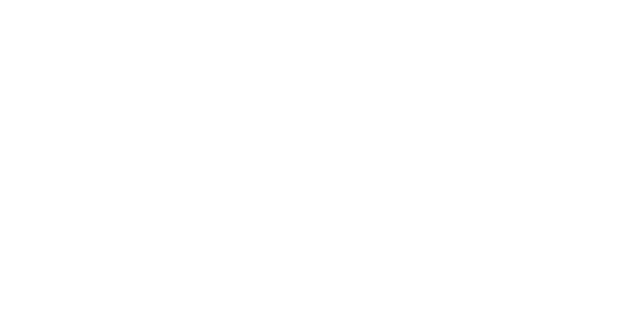
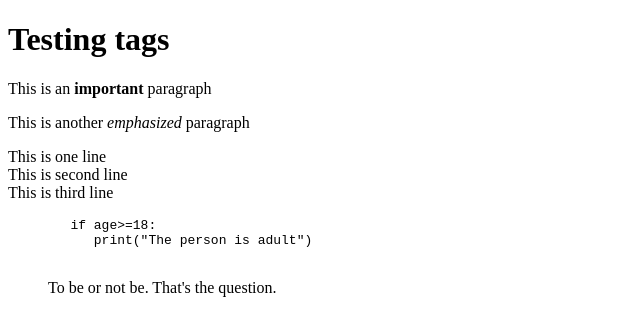
Before and after one commit to A22DiegoGP/web, a plain HTML site: page index.html in a window 1280 px wide. Shown: the whole page, without its empty margins (0-640 px from the left). Drawn offline with Linux system fonts and the light colour scheme.

Commit message:
Text Tags Used

```diff
--- a/index.html
+++ b/index.html
@@ -4,9 +4,23 @@
     <meta charset="UTF-8">
     <meta http-equiv="X-UA-Compatible" content="IE=edge">
     <meta name="viewport" content="width=device-width, initial-scale=1.0">
-    <title>Document</title>
+    <title>Testing tags</title>
 </head>
 <body>
-
+    <h1>Testing tags</h1>
+    <p>This is an <strong>important</strong> paragraph</p>
+    <p>This is another <em>emphasized</em> paragraph</p>
+    <p>
+        This is one line <br>
+        This is second line <br>
+        This is third line
+    </p>
+    <pre>
+        if age>=18:
+           print("The person is adult")
+    </pre>
+    <blockquote>
+        To be or not be. That's the question.
+    </blockquote>
 </body>
 </html>
```
